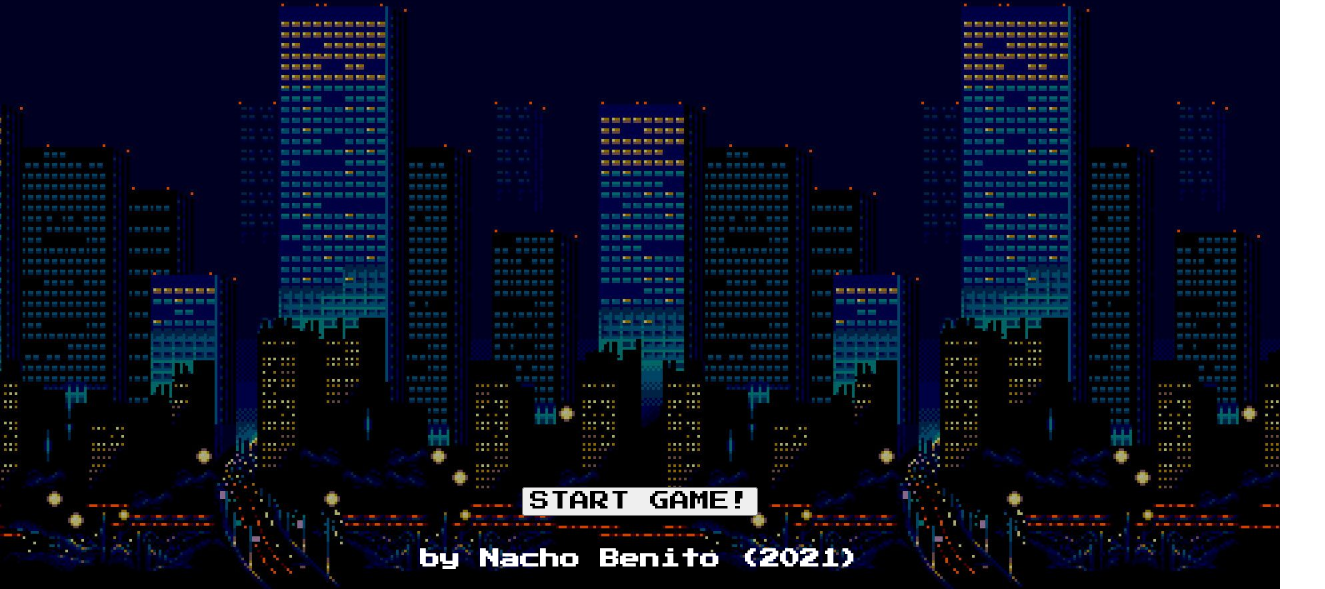
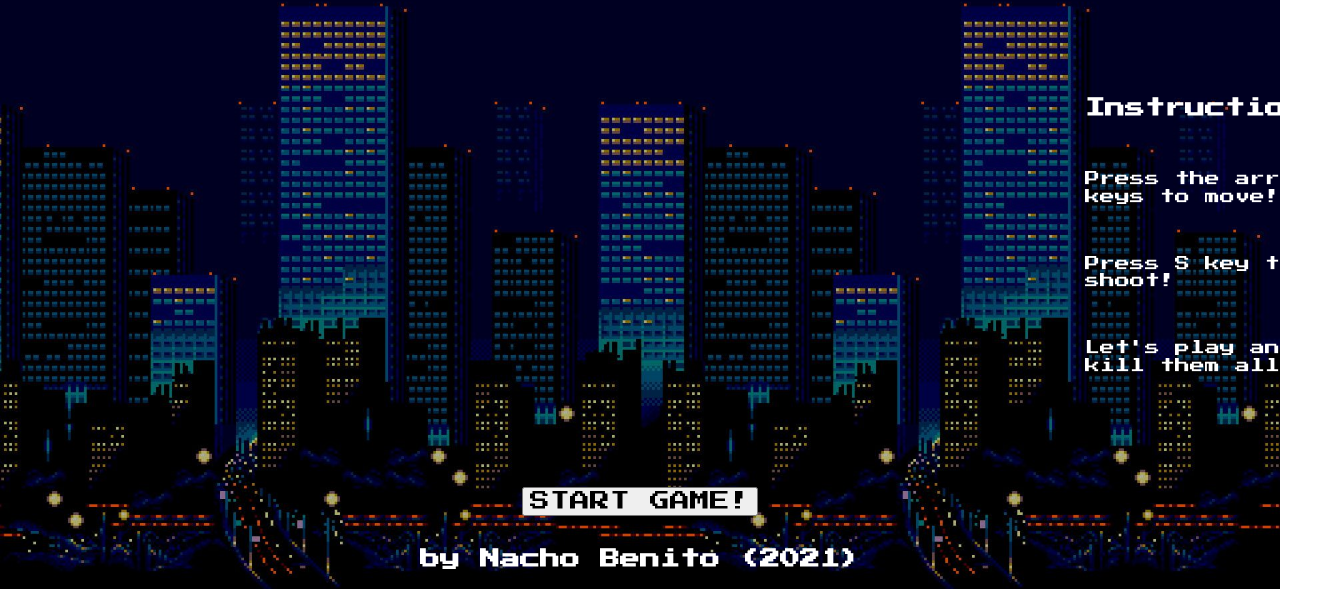
Before and after one commit to nachbr91/IronHack-Project_1, a plain HTML site: page index.html in a window 1280 px wide. Shown: the part 73-662 px from the top of the page, 1325 px wide, since content can reach past the window. Drawn offline with Linux system fonts and the light colour scheme.

Commit message:
Edit html and css adding style

```diff
--- a/Styles/style.css
+++ b/Styles/style.css
@@ -22,10 +22,33 @@ h2 {
   font-size: 2rem;
 }
 
+.container {
+  display: flex;
+  justify-content: center;
+}
+
 .canvas {
-  display: flex;
+  /* display: flex;
   justify-content: space-evenly;
-  vertical-align: middle;
+  vertical-align: middle; */
+  width: 800px;
+  height: 450px;
+  margin-left: 320px;
+}
+
+.instructions h2 {
+  font-size: 2rem;
+  margin-left: 10px;
+  margin-top: 80px;
+  margin-bottom: 50px;
+  text-align: center;
+}
+
+.instructions p {
+  color: #fff;
+  font-size: 1.5rem;
+  margin-left: 10px;
+  margin-bottom: 50px;
 }
 
 .button {
--- a/index.html
+++ b/index.html
@@ -17,11 +17,18 @@
     <link rel="stylesheet" href="./styles/style.css" />
   </head>
   <body>
+    <h1>IronHack Project 1</h1>
     <div class="container">
-      <h1>IronHack Project 1</h1>
       <div class="canvas">
         <canvas id="canvas" width="800" height="450"></canvas>
       </div>
+      <div class="instructions">
+        <h2>Instructions</h2>
+        <p>Press the arrow keys to move!</p>
+        <p>Press S key to shoot!</p>
+        <p>Let's play and kill them all!</p>
+      </div>
+    </div>
       <div class="button">
         <button id="start-button">START GAME!</button>
       </div>
@@ -38,7 +45,6 @@
           </a>
         </div>
       </footer>
-    </div>
     <script src="./js/script.js"></script>
   </body>
 </html>
```
